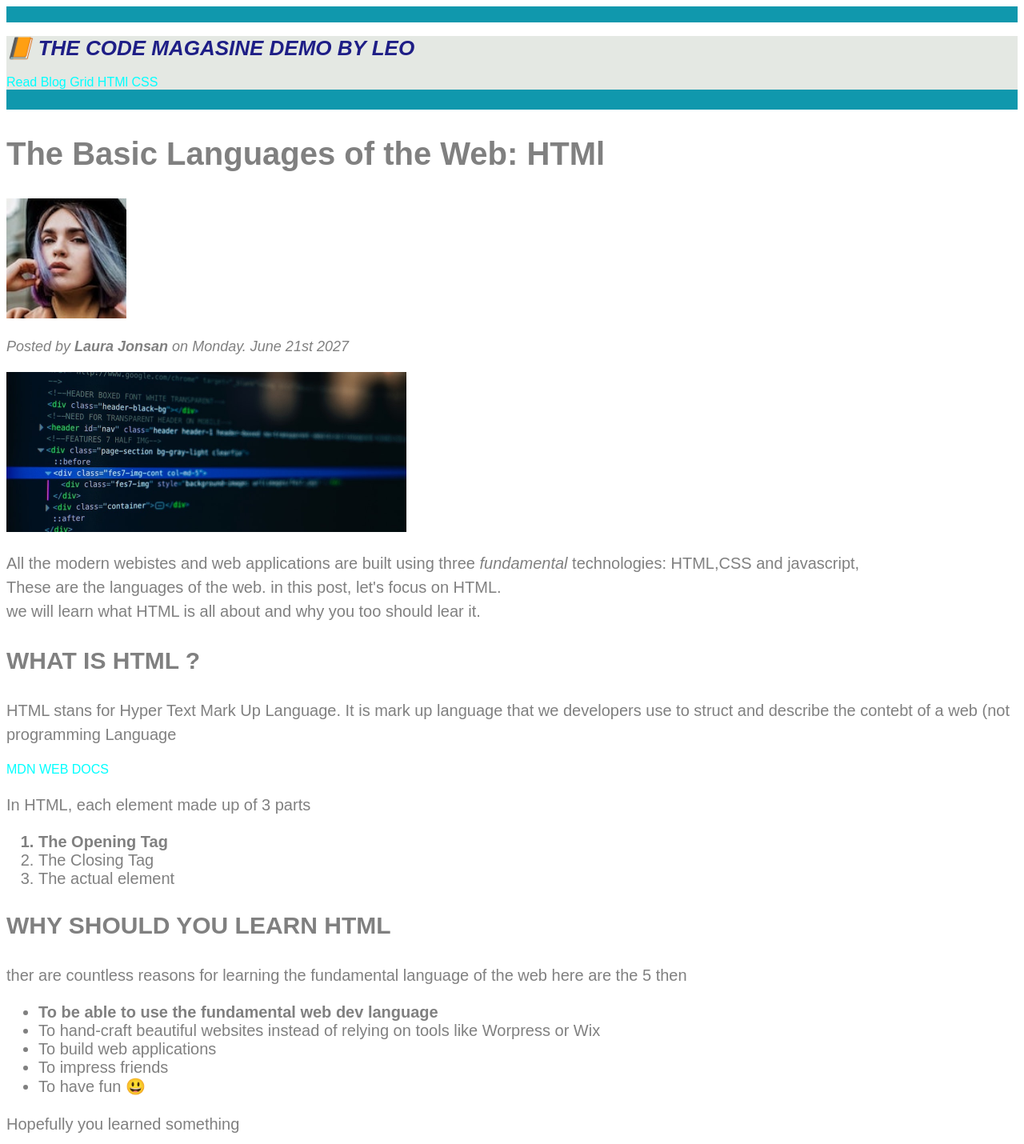
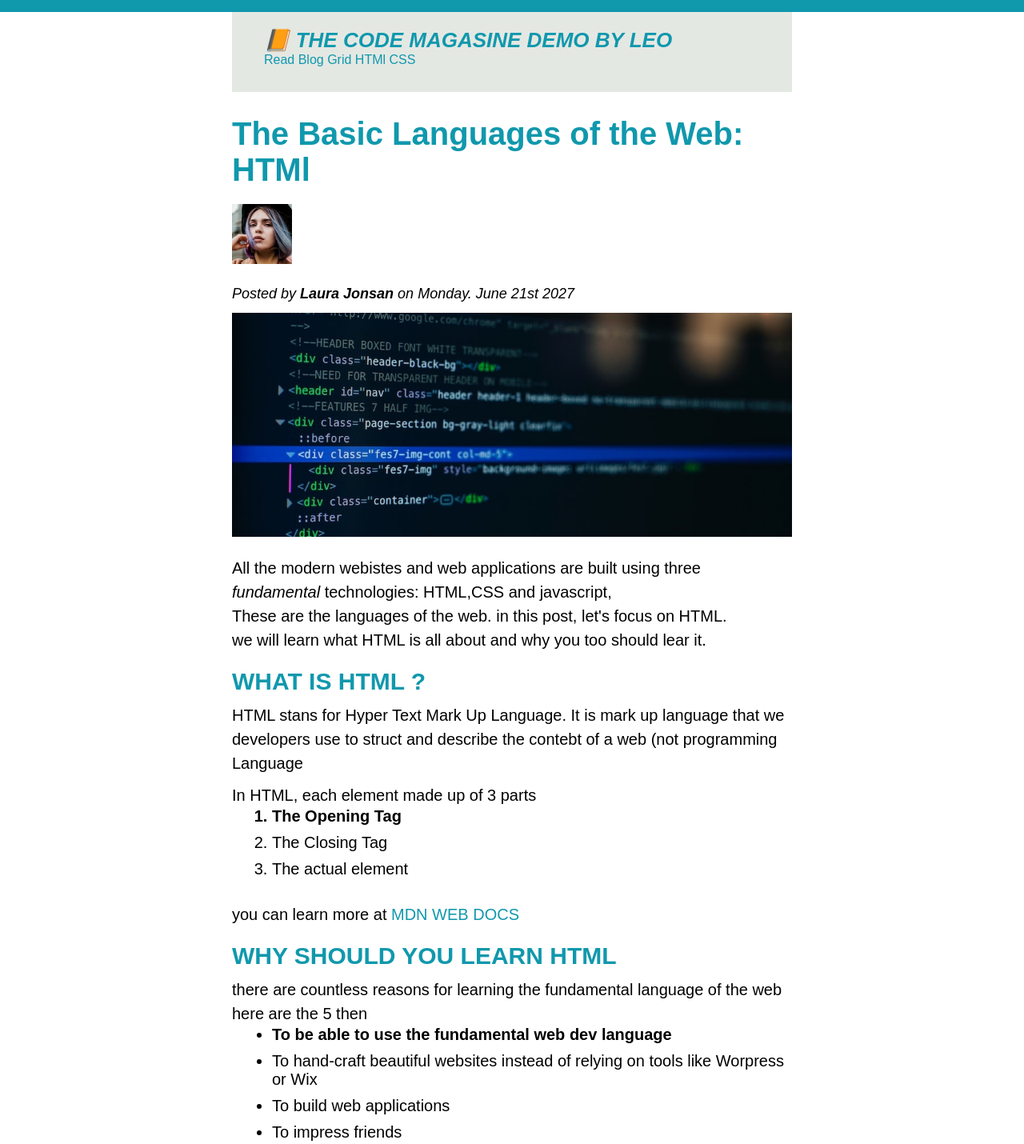
Before and after one commit to future-leader1/Html_Css, a plain HTML site: page index.html in a window 1280 px wide. Shown: the top 1430 px of the page at 80% size. Drawn offline with Linux system fonts and the light colour scheme.

Commit message:
working with cetering the page with auto mairgin,height,width

```diff
--- a/index.html
+++ b/index.html
@@ -11,6 +11,10 @@
     <title>Future Codeing</title>
   </head>
 
+  <div class = "container">
+
+
+
     <header class = main-header>
       <h1>📙 The Code Magasine Demo by Leo</h1>
 
@@ -23,27 +27,38 @@
 
     <article>
       <body>
+
       <h2>The Basic Languages of the Web: HTMl</h2>
-      <img src="img/laura-jones.jpg" alt="It is Gone" width="150" />
-      <p id = "author">Posted by <strong>Laura Jonsan</strong> on Monday. June 21st 2027</p>
-      <img src="img/post-img.jpg" alt="It is Gone" width="500" />
-      <p>
+
+      <img src="img/laura-jones.jpg"
+           alt="It is Gone"
+           width="75" />
+      <p
+      id =
+      "author">Posted by <strong>Laura Jonsan</strong> on Monday. June 21st 2027</p>
+
+      <img
+      class="first-img"
+      src="img/post-img.jpg"
+      alt="It is Gone"
+      width="500" />
+
+      <p class = "text-content">
         All the modern webistes and web applications are built using three
        <em> fundamental</em> technologies: HTML,CSS and javascript,<br />
         These are the languages of the web. in this post, let's focus on HTML.
         <br />we will learn what HTML is all about and why you too should lear
         it.
       </p>
+
       <h3>What is HTML ?</h3>
-      <p>
+      <p class= "html-intro">
         HTML stans for Hyper Text Mark Up Language. It is mark up language that
         we developers use to struct and describe the contebt of a web (not
         programming Language
       </p>
 
-      <a href="https://developer.mozilla.org/en-US/" target="_blank"
-        >MDN WEB DOCS</a
-      >
+
 
       <p>In HTML, each element made up of 3 parts</p>
 
@@ -56,10 +71,21 @@
         The actual element
       </ol>
 
+      <p> you can learn more at
+
+        <a href="https://developer.mozilla.org/en-US/" target="_blank"
+        >MDN WEB DOCS</a
+      >
+
+
+
+
+      </p>
+
       <h3>Why should you learn HTML</h3>
 
       <p>
-        ther are countless reasons for learning the fundamental language of the
+        there are countless reasons for learning the fundamental language of the
         web here are the 5 then
       </p>
 
@@ -81,7 +107,7 @@
 
     <aside>
     <h3>Related Posts</h3>
-    <>
+
       <ul class = "post_related">
 
         <li>  <img src="img/related-1.jpg" alt="posts1" width="100">
@@ -107,5 +133,6 @@
 
   <a href="blog.html">Cick here to buy a shoes</a>
  <footer id = "copyright" class = "copyright text" >Copyright&copy; 2027 by the Coder</footer>
+</div>
  </body>
 </html>
--- a/stye.css
+++ b/stye.css
@@ -1,8 +1,43 @@
+* {
+  margin: 0;
+  padding: 0;
+}
+
 body {
-  color: grey;
+  color: rgb(0, 0, 0);
+  font-family: sans-serif;
+  border-top: #1098ad solid 15px;
+}
 
-  font-family: sans-serif;
-  border-top: #1098ad solid 20px;
+article {
+  margin-bottom: 60px;
+}
+
+.main-header {
+  background-color: rgb(228, 232, 227);
+  padding-top: 20px;
+  padding-left: 40px;
+  padding-right: 40px;
+  margin-bottom: 10px;
+
+  height: 80px;
+}
+
+.container {
+  width: 700px;
+  /* margin-left: auto;
+  margin-right: auto; */
+  margin: 0 auto;
+}
+
+aside {
+  background-color: #f7f7f7;
+  border-top: #1098ad solid 5px;
+  border-bottom: #1098ad solid 5px;
+  padding-top: 30px;
+  padding-bottom: 30px;
+  padding-left: 0;
+  padding-right: 0;
 }
 
 h1,
@@ -14,27 +49,34 @@ li {
 }
 
 h1 {
-  color: rgb(30, 30, 134);
+  color: #1098ad;
   font-size: 26px;
   text-transform: uppercase;
   font-style: italic;
 }
 
 h2 {
+  padding-top: 20px;
   font-size: 40px;
+  margin-bottom: 20px;
+  color: #1098ad;
 }
 
 h3 {
   font-size: 30px;
-
   text-transform: uppercase;
+  margin-bottom: 10px;
+  color: #1098ad;
+  margin-top: 20px;
 }
 
 h4 {
   font-size: 20px;
+  margin-bottom: 10px;
 }
 li {
   font-size: 20px;
+  margin-bottom: 10px;
 }
 
 p {
@@ -49,6 +91,12 @@ footer {
 #author {
   font-style: italic;
   font-size: 18px;
+  margin-bottom: 10px;
+}
+
+.first-img {
+  width: 100%;
+  height: auto;
 }
 
 #copyright {
@@ -64,35 +112,34 @@ footer {
   list-style: none;
 }
 
-.main-header {
-  background-color: rgb(228, 232, 227);
-}
-
 aside {
   background-color: #f7f7f7;
-  border-top: 5px solid #1098ad;
-  border-bottom: 5px solid #1098ad;
+  width: 500px;
 }
 
 li:first-child {
   font-weight: bold;
 }
 
-li:nth-child() {
+li:last-child {
   /* color: red; */
+  margin-bottom: 0;
 }
 
 article p:last-child {
 }
-
+ul,
+ol {
+  margin-left: 50px;
+  margin-bottom: 30px;
+}
 /* it is important part and always the same order */
 a {
-  color: aqua;
+  color: #1098ad;
   text-decoration: none;
 }
 
 a:visited {
-  color: aqua;
 }
 
 a:hover {
@@ -104,6 +151,18 @@ a:hover {
 a:active {
   background-color: black;
   font-style: italic;
+}
+
+.text-content {
+  margin-bottom: 20px;
+}
+
+img {
+  margin-bottom: 20px;
+}
+
+.html-intro {
+  margin-bottom: 10px;
 }
 
 /* resolving condflict */
@@ -127,7 +186,3 @@ footer p {
 /* * {
   background-color: slategrey !important;
 } */
-
-article {
-  border-top: #1098ad solid 25px;
-}
```
Also changed, not shown: 1 other file.
